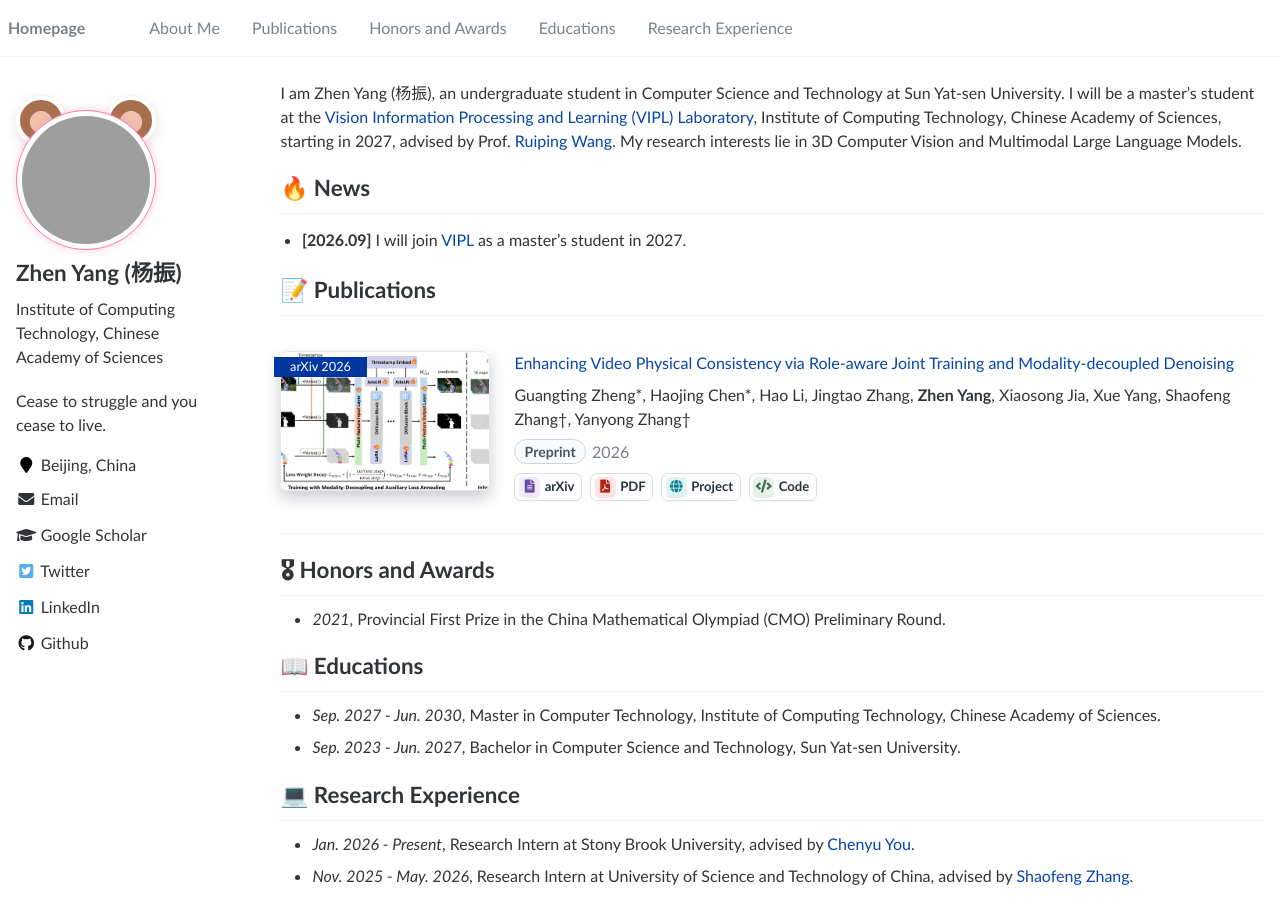
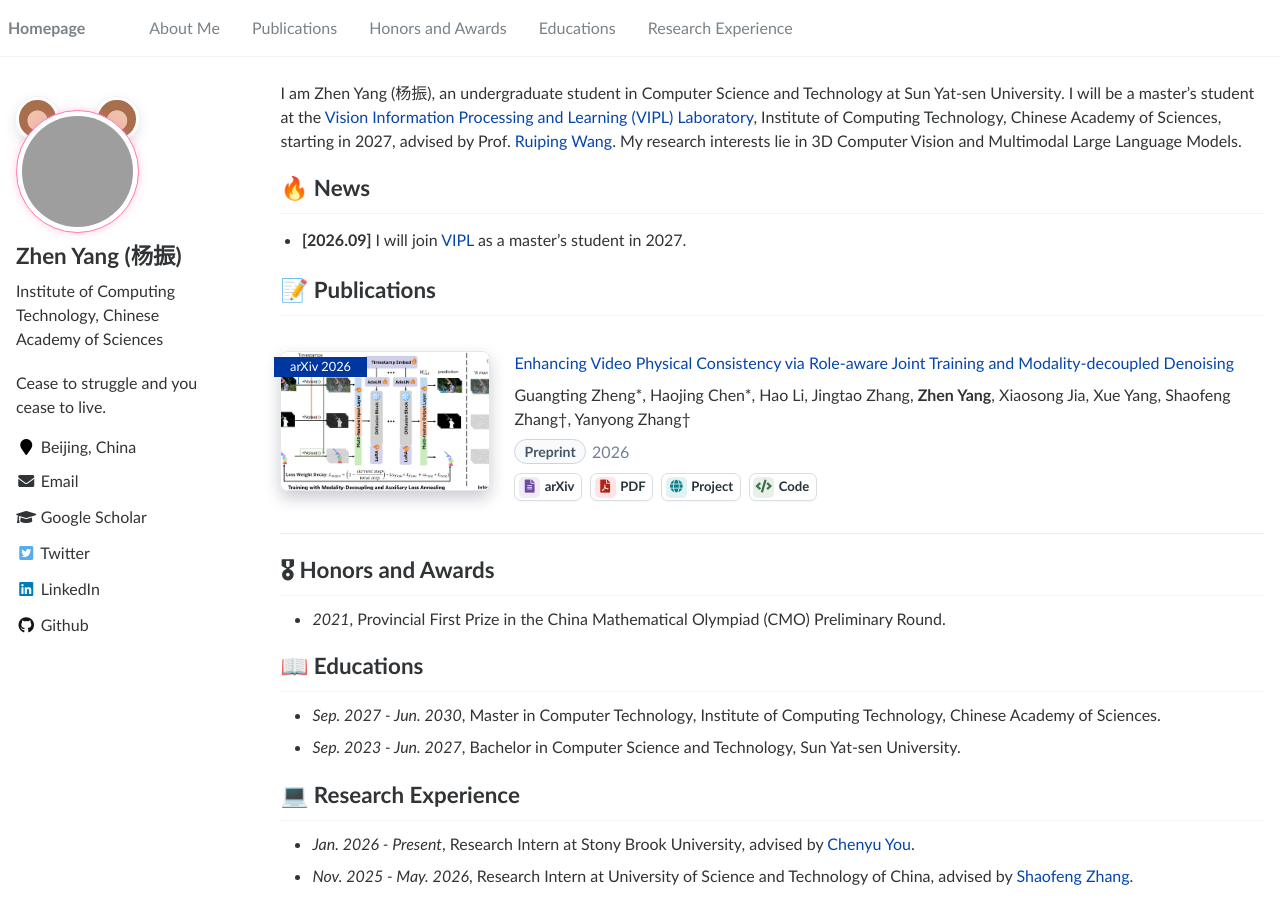
Before and after one commit to MichaelYeung2004/michaelyeung2004.github.io, a Jekyll site: the page built from _pages/about.md, in a window 1280 px wide. Built offline with Jekyll 4.4.1, drawn with Linux system fonts in a browser that asks for light colours; grey boxes are pictures that could not be loaded.

Commit message:
Adjust desktop avatar to 70 percent

```diff
--- a/_sass/_sidebar.scss
+++ b/_sass/_sidebar.scss
@@ -106,7 +106,7 @@
 .author__avatar-frame {
   position: relative;
   isolation: isolate;
-  width: 60px;
+  width: 75px;
   margin-top: 7px;
 
   &::before,
@@ -114,42 +114,42 @@
     content: "";
     position: absolute;
     z-index: 0;
-    top: -7.2px;
-    width: 23.2px;
-    height: 23.2px;
-    border: 2.4px solid #fff;
+    top: -9px;
+    width: 29px;
+    height: 29px;
+    border: 3px solid #fff;
     border-radius: 50%;
     background: radial-gradient(circle at 50% 54%, #efc2ad 0 35%, #a86f4c 38% 100%);
     box-shadow: 0 0 0 1px $border-color, 0 3px 8px rgba(49, 52, 54, 0.12);
   }
 
   &::before {
-    left: -2.4px;
+    left: -3px;
   }
 
   &::after {
-    right: -2.4px;
+    right: -3px;
   }
 
   img {
     position: relative;
     z-index: 1;
-    min-width: 60px;
+    min-width: 75px;
     background: #fff;
     border: 1.33px solid #ff79b0;
     box-shadow: 0 0 8px rgba(255, 121, 176, 0.34);
   }
 
   @include breakpoint($large) {
-    width: 140px;
+    width: 122.5px;
     margin-top: 14px;
 
     &::before,
     &::after {
-      top: -14.4px;
-      width: 49.6px;
-      height: 49.6px;
-      border-width: 4px;
+      top: -12.6px;
+      width: 43.4px;
+      height: 43.4px;
+      border-width: 3.5px;
       box-shadow: 0 0 0 1px $border-color, 0 5px 13px rgba(49, 52, 54, 0.14);
     }
 
```
